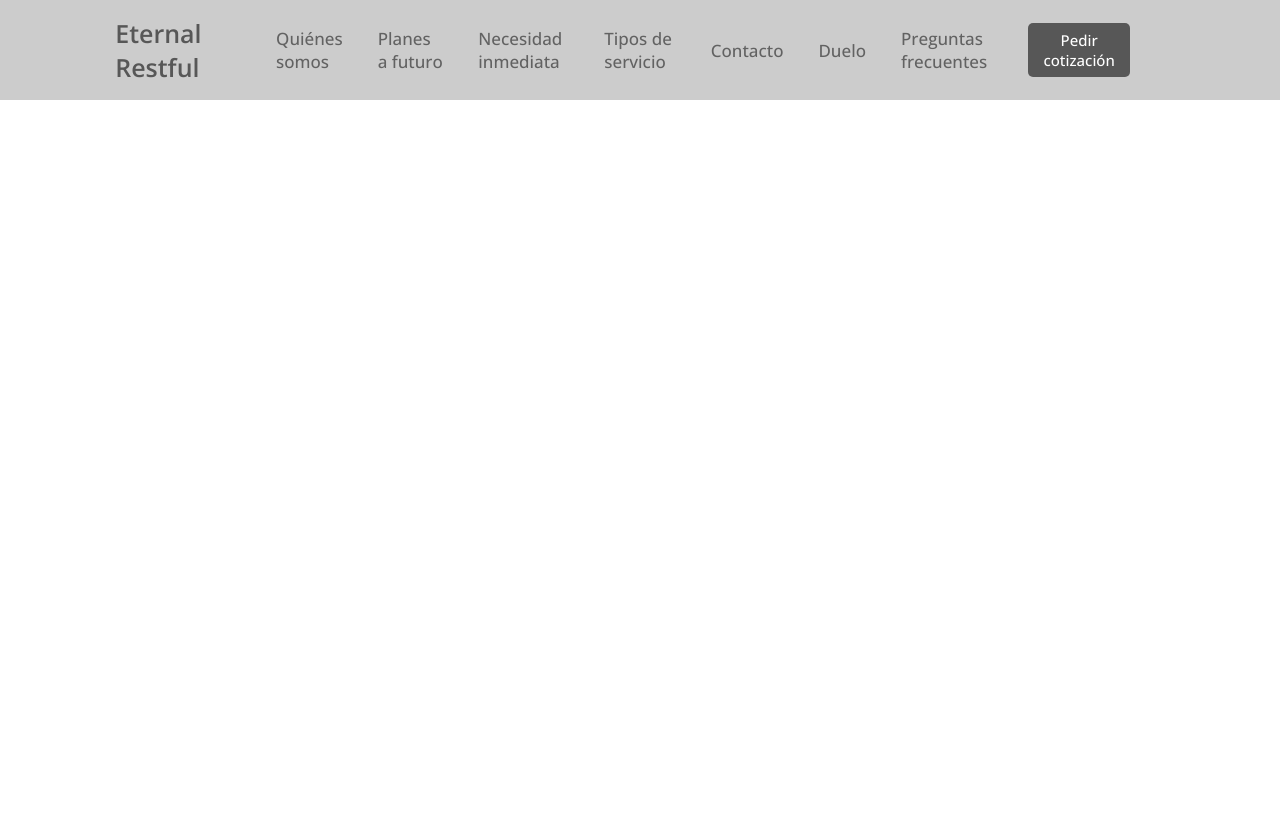
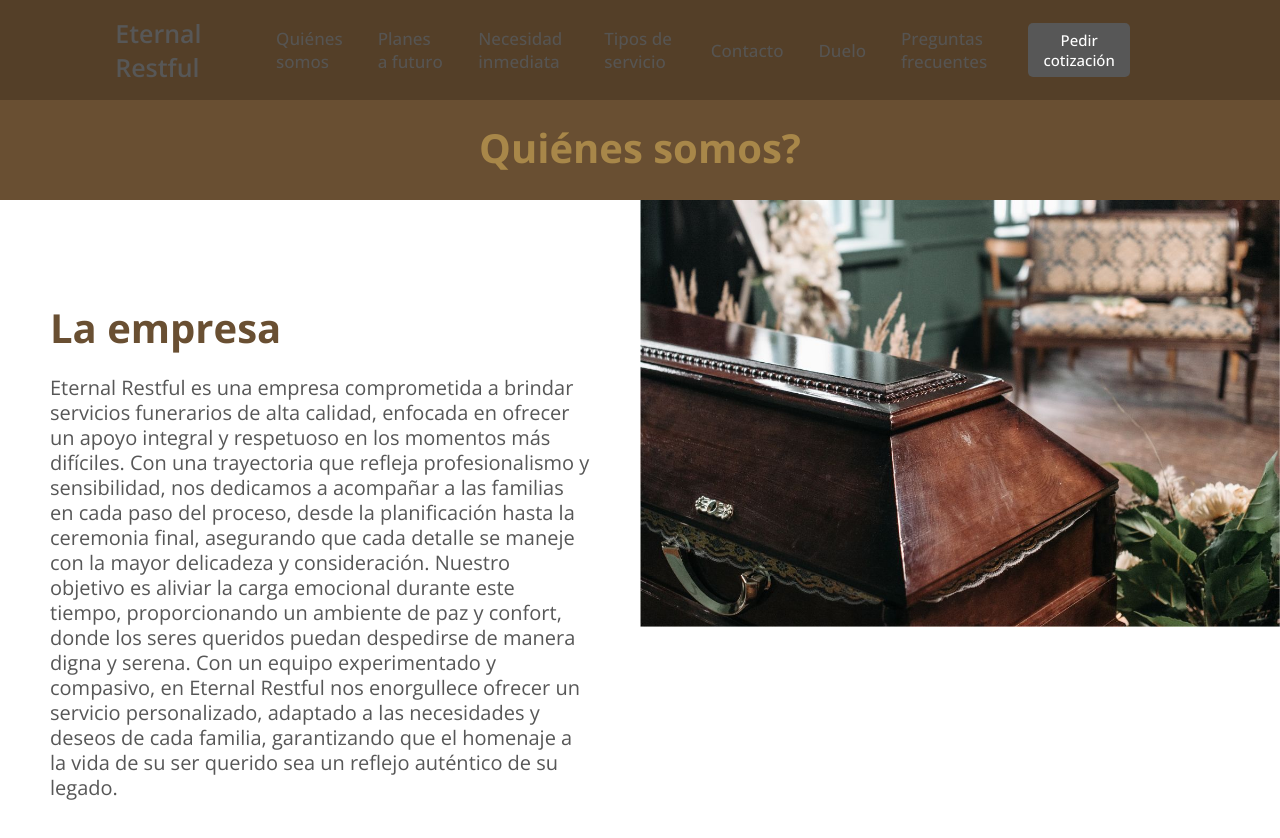
Before and after one commit to frangabriel13/restful, a React (Vite) app in the folder client/: page /about in a window 1280 px wide. Shown: the top 838 px of the page. Before the commit the page ends 800 px from the top, so only its background shows below. Built offline with nearby package versions, Linux system fonts and the light colour scheme.

Commit message:
about me

```diff
--- a/client/src/App.jsx
+++ b/client/src/App.jsx
@@ -3,6 +3,7 @@ import { Routes, Route } from 'react-router-dom'
 import Home from './components/home/Home'
 import Header from './components/header/Header'
 import Contact from './components/contact/Contact'
+import About from './components/about/About'
 
 function App() {
   return (
@@ -11,6 +12,7 @@ function App() {
       <Routes>
         <Route path='/' element={<Home />} />
         <Route path='/contact' element={<Contact />} />
+        <Route path='/about' element={<About />} />
       </Routes>
     </>
   )
--- /dev/null
+++ b/client/src/components/about/About.jsx
@@ -0,0 +1,35 @@
+import React from "react";
+import s from "./About.module.css";
+import about from "../../assets/about.jpg";
+
+const About = () => {
+  return (
+    <div className={s.container}>
+      <div className={s.about}>
+        <div className={s.divTitle}>
+          <h2>Quiénes somos?</h2>
+        </div>
+        <div className={s.divData}>
+          <div className={s.description}>
+            <h3>La empresa</h3>
+            <p>
+              Eternal Restful es una empresa comprometida a brindar servicios funerarios de alta calidad, enfocada en ofrecer un apoyo integral y respetuoso
+              en los momentos más difíciles. Con una trayectoria que refleja profesionalismo y sensibilidad, nos dedicamos a acompañar a las familias
+              en cada paso del proceso, desde la planificación hasta la ceremonia final, asegurando que cada detalle se maneje con la mayor delicadeza
+              y consideración. Nuestro objetivo es aliviar la carga emocional durante este tiempo, proporcionando un ambiente de paz y confort,
+              donde los seres queridos puedan despedirse de manera digna y serena. Con un equipo experimentado y compasivo, en Eternal Restful nos enorgullece
+              ofrecer un servicio personalizado, adaptado a las necesidades y deseos de cada familia, garantizando que el homenaje a la vida de su ser querido
+              sea un reflejo auténtico de su legado.
+            </p>
+          </div>
+          <div>
+            <img src={about} alt="About" />
+          </div>
+        </div>
+      </div>
+    </div>
+  )
+};
+
+
+export default About;
--- /dev/null
+++ b/client/src/components/about/About.module.css
@@ -0,0 +1,44 @@
+.container {}
+
+.about {
+  /* width: 100%; */
+  height: 100vh;
+}
+
+.divTitle {
+  background-color: var(--second-bg-color);
+  height: 20rem;
+}
+
+.divTitle h2 {
+  font-size: 4rem;
+  color: var(--second-color);
+  text-align: center;
+  padding-top: 12rem;
+}
+
+.divData {
+  display: flex;
+  /* justify-content: center; */
+  /* padding: 5rem 10rem; */
+}
+
+.description {
+  padding: 10rem 5rem;
+}
+
+.description h3 {
+  font-size: 4rem;
+  color: var(--second-bg-color);
+  margin-bottom: 2rem;
+}
+
+.description p {
+  font-size: 2rem;
+  color: var(--text-color);
+  line-height: 2.5rem;
+}
+
+.divData img {
+  width: 50vw;
+}
--- a/client/src/components/header/Header.jsx
+++ b/client/src/components/header/Header.jsx
@@ -38,11 +38,11 @@ function Header() {
   return (
     <div className={`${s.container} ${isScrolled ? s.scrolled : ""}`}>
       <div>
-        <Link to="/" className={s.logo}>Eternal Restful</Link>
+        <Link to="/" onClick={() => toggleMenu('home')} className={s.logo}>Eternal Restful</Link>
       </div>
       <div className={s.divNav}>
         <nav className={`${s.navbar} ${menuOpen ? s.open : ''}`}>
-            <Link to="/" className={s.home} onClick={() => toggleMenu('home')}>Quiénes somos</Link>
+            <Link to="/about" onClick={() => toggleMenu('about')}>Quiénes somos</Link>
             <Link to="/about" onClick={() => toggleMenu('about')}>Planes a futuro</Link>
             <Link to="/skills" onClick={() => toggleMenu('skills')}>Necesidad inmediata</Link>
             <Link to="/projects" onClick={() => toggleMenu('projects')}>Tipos de servicio</Link>
--- a/client/src/components/home/Home.module.css
+++ b/client/src/components/home/Home.module.css
@@ -16,7 +16,7 @@
   justify-content: center;
   align-items: center;
   gap: 10rem;
-  background-color: aqua;
+  /* background-color: aqua; */
   padding: 25rem;
 }
 
--- a/client/src/index.css
+++ b/client/src/index.css
@@ -12,12 +12,12 @@
 
 :root {
   --bg-color: #ffffff;
-  --second-bg-color: #08223c;
+  --second-bg-color: #694f32;
   --dark-color: #0F1422;
   /* --text-color: #ededed; */
   --text-color: rgb(87, 87, 87);
   --main-color: rgb(102, 102, 102);
-  --second-color: #0085b8;
+  --second-color: #a88749;
 }
 
 html {
```
Also changed, not shown: client/src/assets/about.jpg (added).
